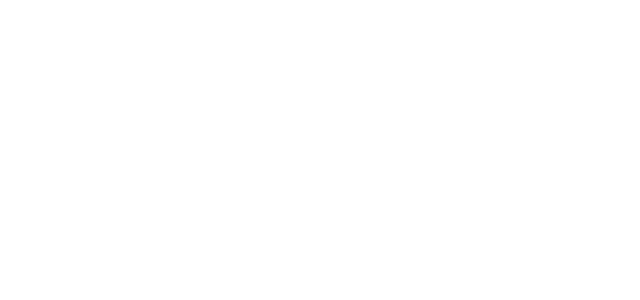
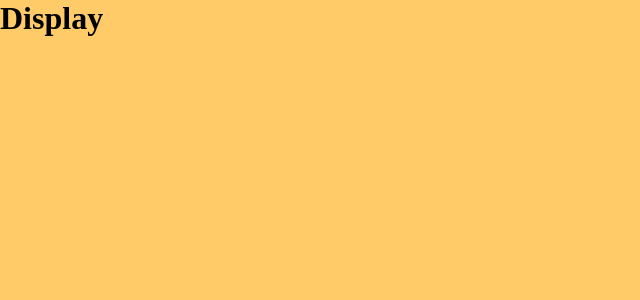
Before and after one commit to MateusP21/stopwatch, a React (Create React App) app: page / in a window 1280 px wide. Shown: the top 300 px of the page, without its empty margins (0-640 px from the left). Built offline with nearby package versions, Linux system fonts and the light colour scheme.

Commit message:
componente Display criado

```diff
--- a/src/App.css
+++ /dev/null
@@ -1,38 +0,0 @@
-.App {
-  text-align: center;
-}
-
-.App-logo {
-  height: 40vmin;
-  pointer-events: none;
-}
-
-@media (prefers-reduced-motion: no-preference) {
-  .App-logo {
-    animation: App-logo-spin infinite 20s linear;
-  }
-}
-
-.App-header {
-  background-color: #282c34;
-  min-height: 100vh;
-  display: flex;
-  flex-direction: column;
-  align-items: center;
-  justify-content: center;
-  font-size: calc(10px + 2vmin);
-  color: white;
-}
-
-.App-link {
-  color: #61dafb;
-}
-
-@keyframes App-logo-spin {
-  from {
-    transform: rotate(0deg);
-  }
-  to {
-    transform: rotate(360deg);
-  }
-}
--- a/src/App.js
+++ b/src/App.js
@@ -1,10 +1,9 @@
-
-import './App.css';
+import Display from "./components/Display/Display";
 
 function App() {
   return (
     <div className="App">
-
+      <Display/>
     </div>
   );
 }
--- /dev/null
+++ b/src/components/Display/Display.js
@@ -0,0 +1,8 @@
+import React from 'react'
+import './index.css'
+
+export default class Display extends React.Component {
+  render() {
+    return <h1>Display</h1>
+  }
+}
--- a/src/index.css
+++ b/src/index.css
@@ -1,11 +1,15 @@
+* {
+  margin: 0;
+  padding: 0;
+  box-sizing: border-box;
+}
+
 body {
-  margin: 0;
-  font-family: -apple-system, BlinkMacSystemFont, 'Segoe UI', 'Roboto', 'Oxygen',
-    'Ubuntu', 'Cantarell', 'Fira Sans', 'Droid Sans', 'Helvetica Neue',
-    sans-serif;
+  background-color: #ffcb69;
   -webkit-font-smoothing: antialiased;
   -moz-osx-font-smoothing: grayscale;
 }
+
 
 code {
   font-family: source-code-pro, Menlo, Monaco, Consolas, 'Courier New',
```
Also changed, not shown: src/components/Display/index.css (added).
